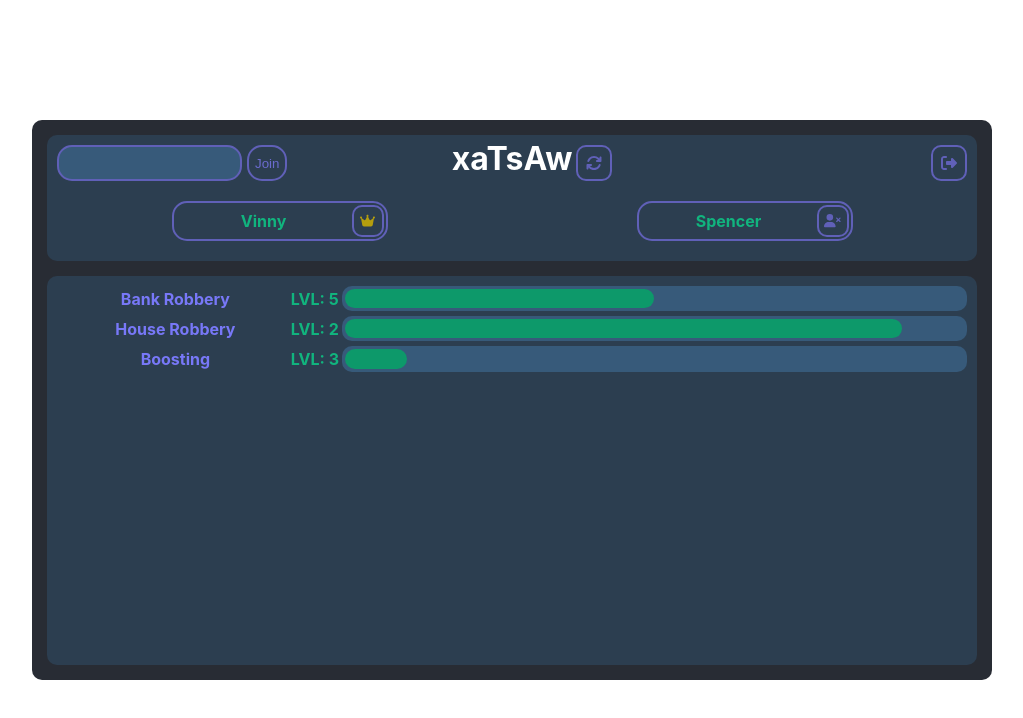
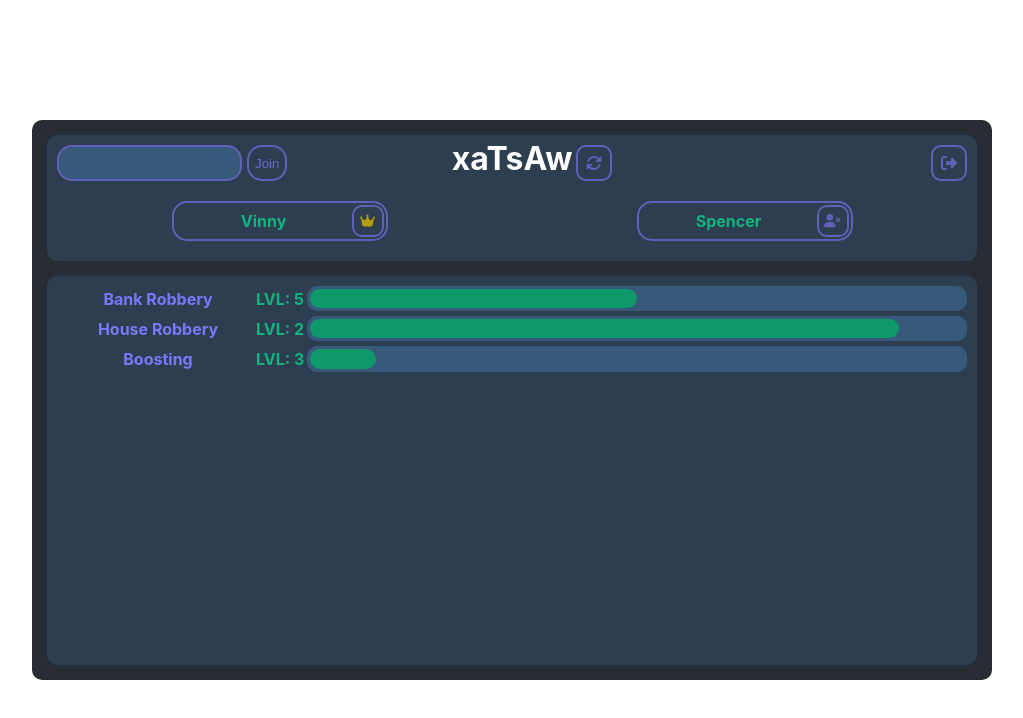
Before and after one commit to VinnyTheLegend/v-rep, a React (Vite) app in the folder web/: page / in a window 1280 px wide. Shown: the top 718 px of the page, without its empty margins (128-1151 px from the left). Built offline with nearby package versions, Linux system fonts and the light colour scheme; no server answers.

Commit message:
more list item formatting

```diff
--- a/web/src/components/App.css
+++ b/web/src/components/App.css
@@ -255,7 +255,7 @@ pre {
 }
 
 .rep-item-name {
-  max-width: 25%;
+  max-width: 12rem;
   display: flex;
   flex-wrap: nowrap;
   white-space: nowrap;
@@ -280,7 +280,7 @@ pre {
 }
 
 .rep-item-bar-container {
-  max-width: 75%;
+  min-width: 5rem;
   height: 1.2rem;
   background-color: #375a7a;
   border-radius: 10px;
```
